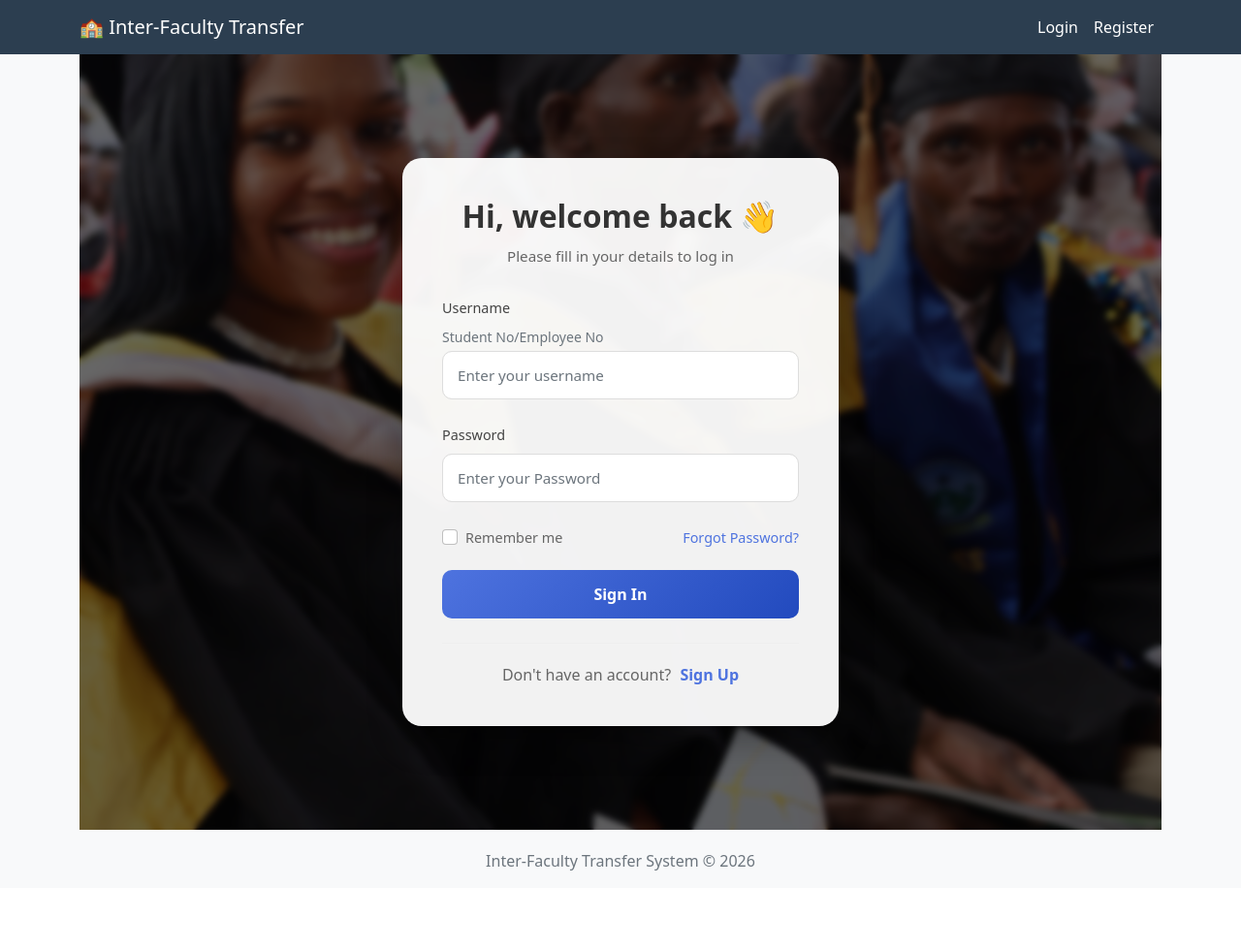
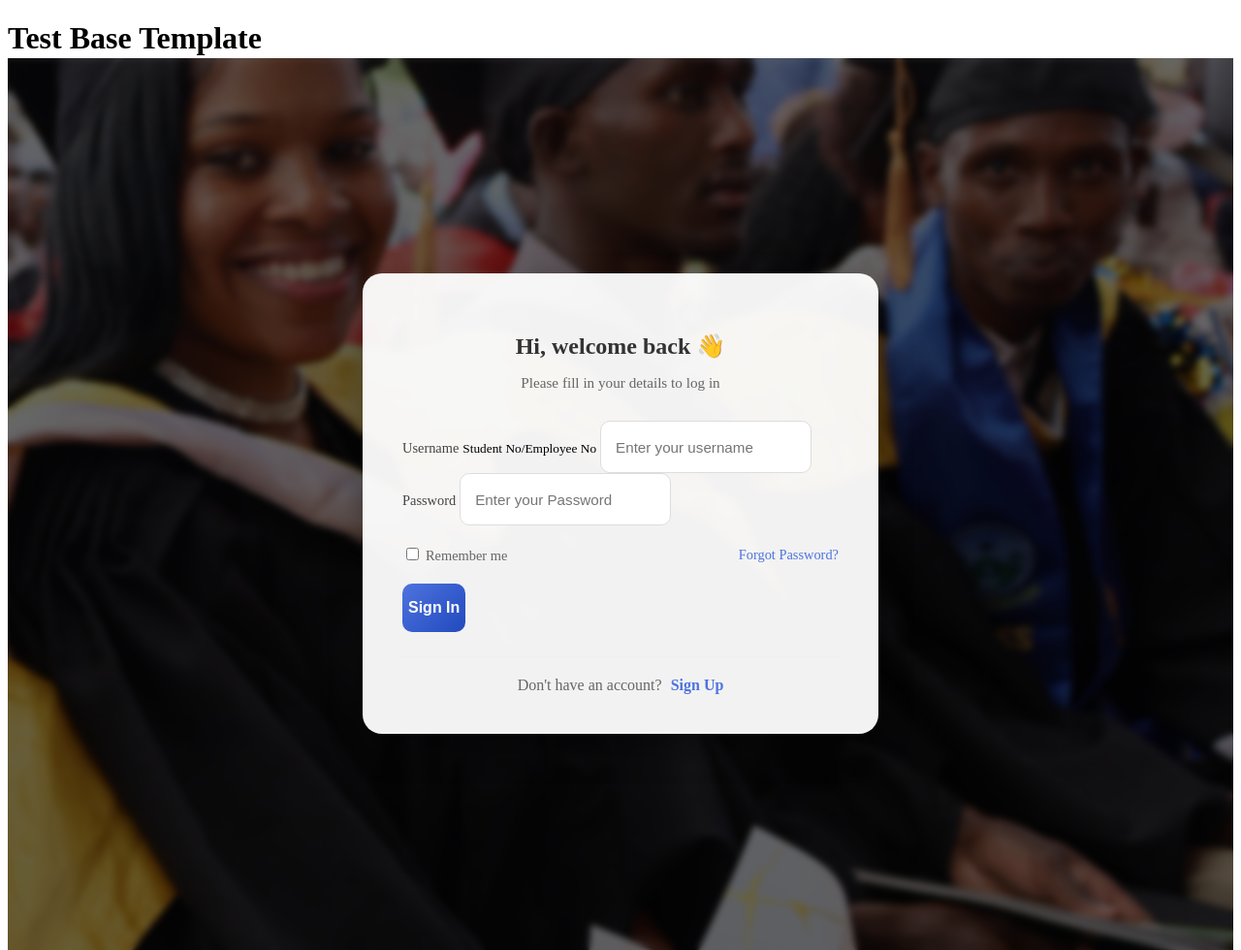
Before and after one commit to jontez756/interfaculty, a Django app: a page that uses templates/base.html in a window 1280 px wide. Shown: the whole page at 97% size. Before the commit the page ends 898 px from the top, so only its background shows below. Run offline with Django 5.2, Linux system fonts and the light colour scheme.

Commit message:
Create minimal base template

```diff
--- a/templates/base.html
+++ b/templates/base.html
@@ -1,117 +1,12 @@
 <!DOCTYPE html>
-<html lang="en">
+<html>
 <head>
-    <meta charset="UTF-8">
-    <meta name="viewport" content="width=device-width, initial-scale=1.0">
-    <title>Inter-Faculty Transfer System</title>
-    <link href="https://cdn.jsdelivr.net/npm/bootstrap@5.1.3/dist/css/bootstrap.min.css" rel="stylesheet">
-    <style>
-        body { background-color: #f8f9fa; }
-        .navbar { background-color: #2c3e50; margin-bottom: 30px; }
-        .navbar-brand, .nav-link { color: white !important; }
-        .card { box-shadow: 0 4px 6px rgba(0,0,0,0.1); margin-bottom: 20px; }
-        .notification-badge { background-color: red; color: white; border-radius: 50%; padding: 2px 6px; font-size: 12px; }
-        .footer { margin-top: 50px; text-align: center; color: #6c757d; }
-    </style>
+    <title>Test Page</title>
 </head>
 <body>
-
-<nav class="navbar navbar-expand-lg navbar-dark">
-    <div class="container">
-        <a class="navbar-brand" href="/">🏫 Inter-Faculty Transfer</a>
-        <button class="navbar-toggler" type="button" data-bs-toggle="collapse" data-bs-target="#navbarNav" aria-label="Toggle navigation">
-            <span class="navbar-toggler-icon"></span>
-        </button>
-        <div class="collapse navbar-collapse" id="navbarNav">
-            <ul class="navbar-nav ms-auto">
-                {% if user.is_authenticated %}
-                    <!-- Student links -->
-                    {% if user.profile.user_type == 'student' %}
-                        <li class="nav-item">
-                            <a class="nav-link" href="{% url 'student_dashboard' %}">Dashboard</a>
-                        </li>
-                        <li class="nav-item">
-                            <a class="nav-link" href="{% url 'student_application_form' %}">Apply Transfer</a>
-                        </li>
-                    {% endif %}
-
-                    <!-- HOD links -->
-                    {% if user.profile.user_type == 'hod' %}
-                        <li class="nav-item">
-                            <a class="nav-link" href="{% url 'hod_dashboard' %}">HOD Dashboard</a>
-                        </li>
-                    {% endif %}
-
-                    <!-- Dean links -->
-                    {% if user.profile.user_type == 'dean' %}
-                        <li class="nav-item">
-                            <a class="nav-link" href="{% url 'dean_dashboard' %}">Dean Dashboard</a>
-                        </li>
-                    {% endif %}
-
-                    <!-- Registrar links -->
-                    {% if user.profile.user_type == 'registrar' %}
-                        <li class="nav-item">
-                            <a class="nav-link" href="{% url 'registrar_dashboard' %}">Registrar Dashboard</a>
-                        </li>
-                    {% endif %}
-                    <!-- Report link for all authenticated users except students -->
-{% if user.profile.user_type != 'student' %}
-<li class="nav-item">
-    <a class="nav-link" href="{% url 'report_dashboard' %}">
-        <i class="fas fa-chart-bar"></i> Reports
-    </a>
-</li>
-{% endif %}
-
-<!-- Optional: Student can see their own report -->
-{% if user.profile.user_type == 'student' %}
-<li class="nav-item">
-    <a class="nav-link" href="{% url 'export_applications_pdf' %}">
-        <i class="fas fa-download"></i> My Report
-    </a>
-</li>
-{% endif %}
-                    <!-- Logout link for all authenticated users -->
-                    <li class="nav-item">
-                        <a class="nav-link" href="{% url 'logout' %}">Logout ({{ user.username }})</a>
-                    </li>
-                {% else %}
-                    <li class="nav-item">
-                        <a class="nav-link" href="{% url 'login' %}">Login</a>
-                    </li>
-                    <li class="nav-item">
-                        <a class="nav-link" href="{% url 'register_student' %}">Register</a>
-                    </li>
-                {% endif %}
-            </ul>
-        </div>
-    </div>
-</nav>
-
-
-
-
-    <div class="container">
-        {% if messages %}
-            {% for message in messages %}
-                <div class="alert alert-{{ message.tags }} alert-dismissible fade show" role="alert">
-                    {{ message }}
-                    <button type="button" class="btn-close" data-bs-dismiss="alert" aria-label="Close"></button>
-                </div>
-            {% endfor %}
-        {% endif %}
-
-        {% block content %}
-        {% endblock %}
-    </div>
-
-    <div class="footer">
-        <div class="container">
-            <p>Inter-Faculty Transfer System © 2026</p>
-        </div>
-    </div>
-
-    <script src="https://cdn.jsdelivr.net/npm/bootstrap@5.1.3/dist/js/bootstrap.bundle.min.js"></script>
+    <h1>Test Base Template</h1>
+    <hr>
+    {% block content %}
+    {% endblock %}
 </body>
 </html>
```
